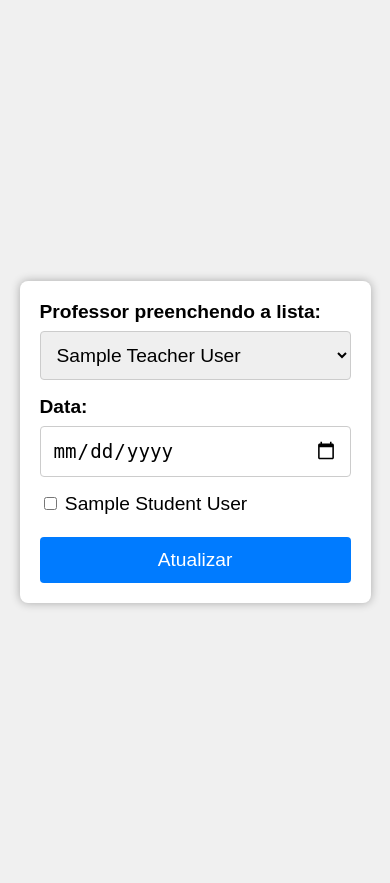
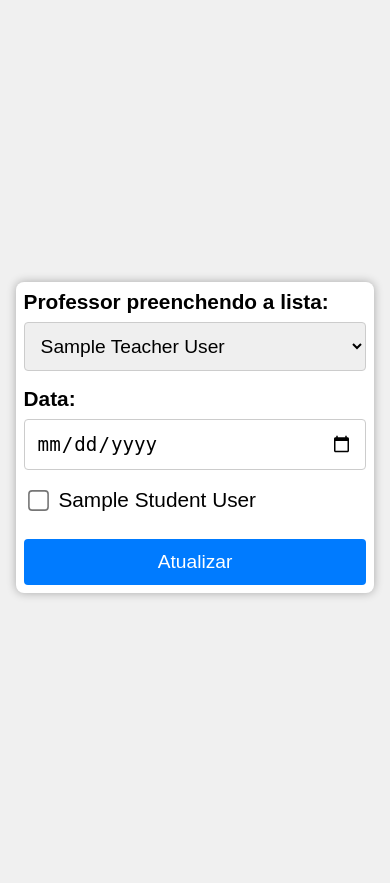
Before and after one commit to Davi-Guindani/v4, a Flask app: template templates/edit_attendance.html in a window 390 px wide. After the commit the page ends 597 px from the top, so only its background shows below. Run offline with Flask 3, Linux system fonts and the light colour scheme; the template is opened without the code that fills it: most values are stand-ins (such as "Sample title", 1, 10 or a date in 2020).

Commit message:
Novo estilo para mobile

```diff
--- a/static/css/styles_edit.css
+++ b/static/css/styles_edit.css
@@ -56,16 +56,34 @@ button:hover {
     background-color: #0056b3;
 }
 
+/* Estilizando as checkboxes */
+input[type="checkbox"] {
+    transform: scale(1.5); /* Ajuste o valor de escala conforme necessário */
+    -webkit-transform: scale(1.5); /* Para compatibilidade com navegadores WebKit */
+    -moz-transform: scale(1.5); /* Para compatibilidade com Firefox */
+    margin: 5px; /* Ajuste o espaçamento conforme necessário */
+}
+
+.student-name {
+    margin-left: 3px; /* Espaçamento entre o checkbox e o nome */
+}
+
+.student-item {
+    display: flex; /* Alinha melhor o nome com a checkbox */
+    align-items: center; /* Alinha o texto com a checkbox */
+    margin-bottom: 3px; /* Espaçamento entre cada linha da checkbox */
+    white-space: nowrap; /* Impede quebra de linha nos nomes */
+}
 
 /* Regras para dispositivos móveis */
 @media (max-width: 600px) {
     body {
-        font-size: 1.2rem; /* Ajusta o tamanho da fonte base para telas menores */
-        padding: 5%; /* Ajusta o padding do body para melhor espaçamento em telas pequenas */
+        font-size: 1.3rem; /* Ajusta o tamanho da fonte base para telas menores */
+        padding: 4%; /* Ajusta o padding do body para melhor espaçamento em telas pequenas */
     }
 
     form {
-        padding: 20px; /* Ajusta o padding do formulário em telas pequenas */
+        padding: 8px; /* Ajusta o padding do formulário em telas pequenas */
     }
 
     select, input[type="date"], input[type="text"], button {
@@ -76,4 +94,25 @@ button:hover {
     h1 {
         font-size: 2rem; /* Ajusta o tamanho da fonte do título para melhor visualização */
     }
+
+    .student-item {
+        margin-bottom: 10px; /* Espaçamento entre cada linha da checkbox */
+    }
+
+    #students-container {
+        overflow-x: auto;  /* Habilita a rolagem horizontal */
+        white-space: nowrap; /* Impede quebra de linha nos nomes */
+    }
+
+    html, body {
+        overflow-x: hidden; /* Impede overflow horizontal */
+    }
+
+    input[type="checkbox"] {
+        transform: scale(1.5); /* Ajuste o valor de escala conforme necessário */
+        -webkit-transform: scale(1.6); /* Para compatibilidade com navegadores WebKit */
+        -moz-transform: scale(1.5); /* Para compatibilidade com Firefox */
+        margin: 8px; /* Ajuste o espaçamento conforme necessário */
+    }
+
 }
--- a/static/js/script.js
+++ b/static/js/script.js
@@ -14,8 +14,8 @@ $(document).ready(function() {
                     var studentLastName = capitalize(student.last_name);
 
                     studentsContainer.append(
-                        '<input type="checkbox" name="students" value="' + student.id + '"> ' +
-                        studentName + ' ' + studentLastName + '<br>'
+                        '<div class="student-item"><input type="checkbox" name="students" value="' + student.id + '"> <span class="student-name">' +
+                        studentName + ' ' + studentLastName + '</span></div>'
                     );
                 });
             },
--- a/templates/index.html
+++ b/templates/index.html
@@ -33,7 +33,7 @@
         <label for="date">Data:</label>
         <input type="date" id="date" name="date" required>
         <br>
-        <div id="students-container">
+        <div id="students-container" >
             <!-- Os checkboxes dos alunos serão adicionados aqui -->
         </div>
         <br>
```
Also changed, not shown: static/css/styles.css (+41 -4 lines).
